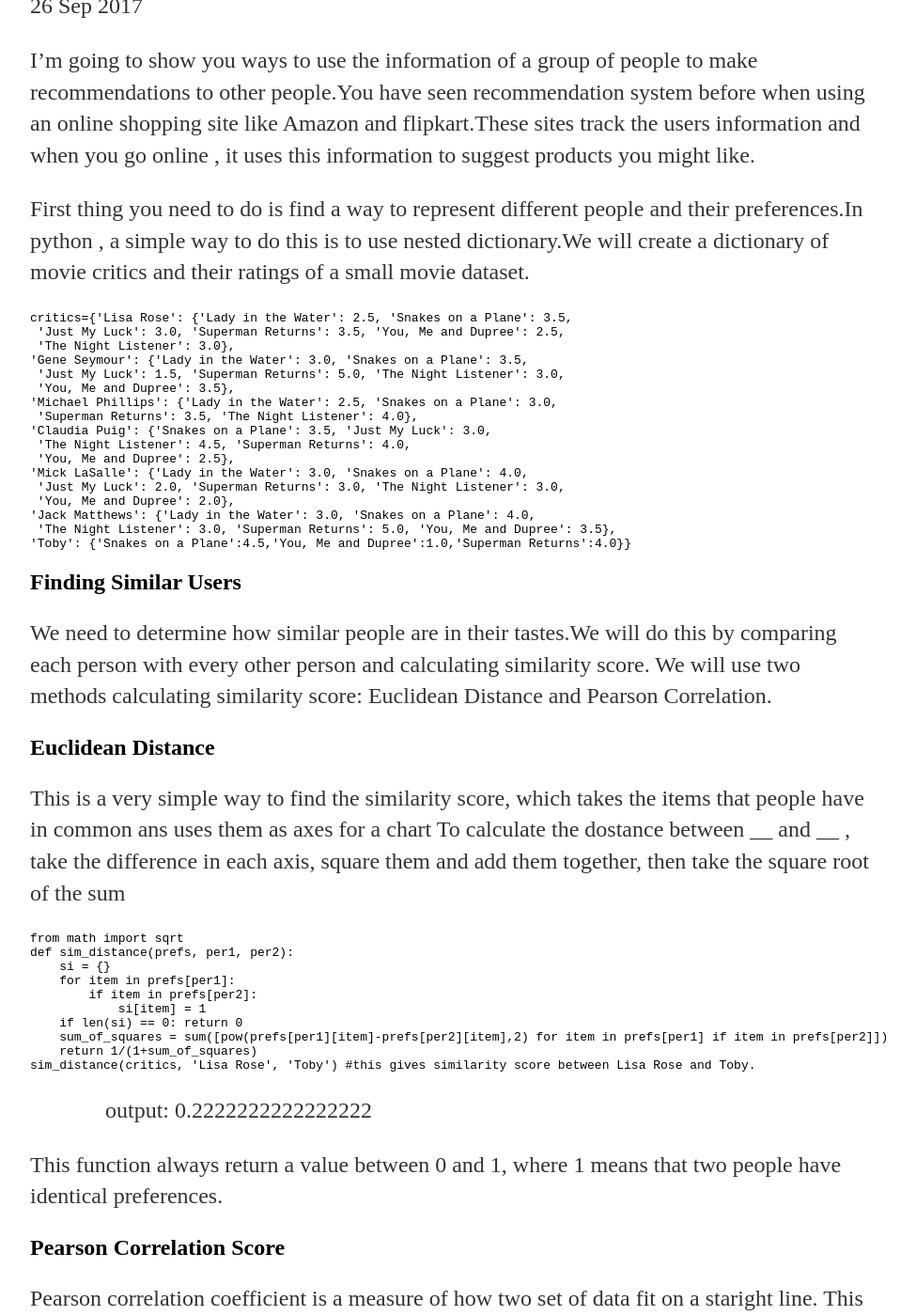
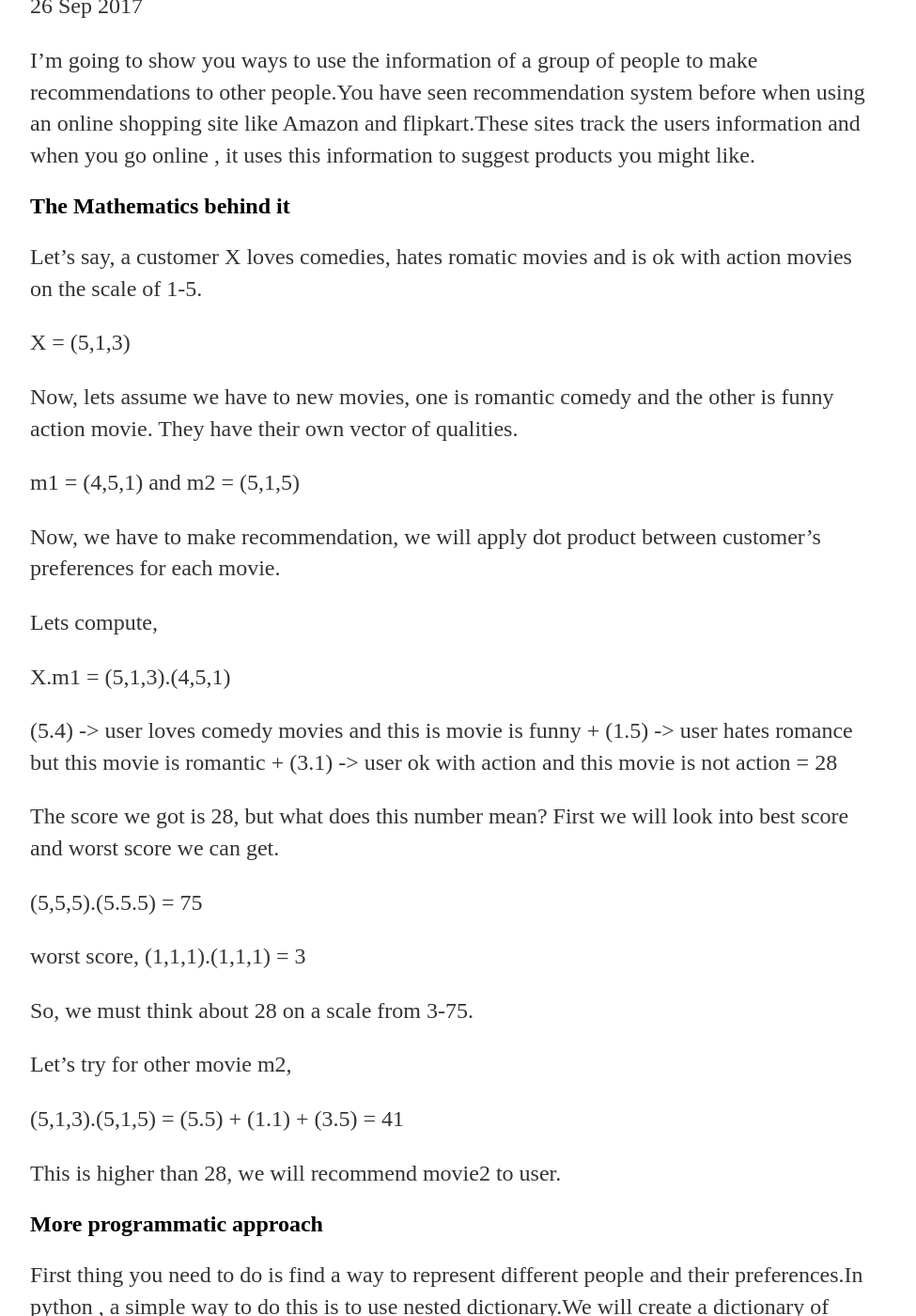
Before and after one commit to summii/summii.github.io, a Jekyll site: the page built from _posts/2017-09-26-making-recommendations.md, in a window 1280 px wide and 1400 px high, scrolled down 262 px. Shown: the whole window at 94% size, without its empty margins (160-1135 px from the left). Built offline with Jekyll 4.4.1, drawn with Linux system fonts in a browser that asks for light colours.

Commit message:
Update 2017-09-26-making-recommendations.md

```diff
--- a/_posts/2017-09-26-making-recommendations.md
+++ b/_posts/2017-09-26-making-recommendations.md
@@ -7,6 +7,41 @@ date: 2017-09-26
 I'm going to show you ways to use the information of a group of people to make recommendations to other people.You have seen recommendation
 system before when using an online shopping site like Amazon and flipkart.These sites track the users information and when you go online
 , it uses this information to suggest products you might like.
+
+## The Mathematics behind it
+
+Let's say, a customer X loves comedies, hates romatic movies and is ok with action movies on the scale of 1-5.
+
+X = (5,1,3)
+
+Now, lets assume we have to new movies, one is romantic comedy and the other is funny action movie. They have their own vector of qualities.
+
+m1 = (4,5,1) and m2 = (5,1,5)
+
+Now, we have to make recommendation, we will apply dot product between customer's preferences for each movie.
+
+Lets compute,
+
+X.m1 = (5,1,3).(4,5,1)
+
+(5.4) -> user loves comedy movies and this is movie is funny + (1.5) -> user hates romance but this movie is romantic + (3.1) -> user ok with action and this movie is not action = 28
+
+The score we got is 28, but what does this number mean? First we will look into best score and worst score we can get.
+
+(5,5,5).(5.5.5) = 75
+
+worst score,
+(1,1,1).(1,1,1) = 3
+
+So, we must think about 28 on a scale from 3-75.
+
+Let's try for other movie m2,
+
+(5,1,3).(5,1,5) = (5.5) + (1.1) + (3.5) = 41
+
+This is higher than 28, we will recommend movie2 to user.
+
+## More programmatic approach
 
 First thing you need to do is find a way to represent different people and their preferences.In python , a simple way to do this is to use
 nested dictionary.We will create a dictionary of movie critics and their ratings of a small movie dataset.
```
